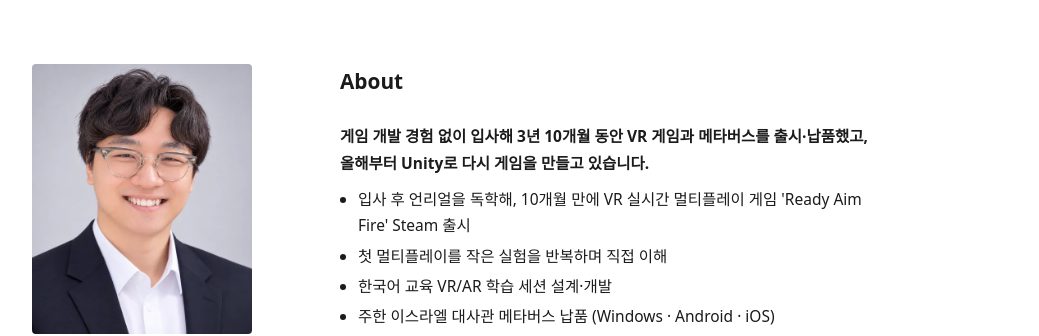
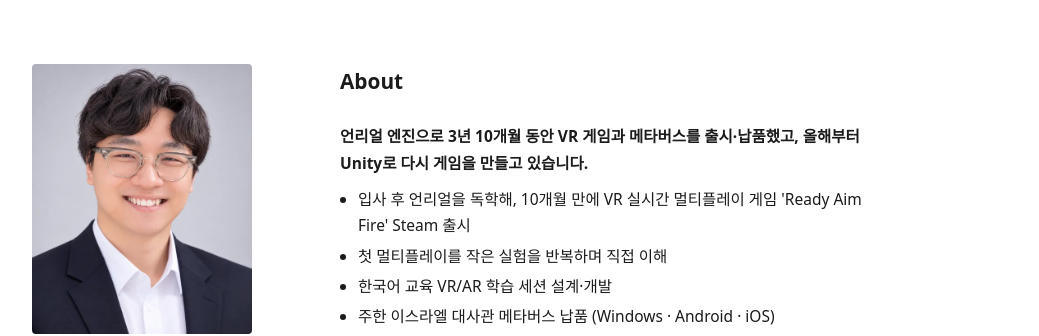
Before and after one commit to Enzeun/Enzeun.github.io, a plain HTML site: page index.html in a window 1280 px wide. Shown: the top 336 px of the page, without its empty margins (120-1159 px from the left). Drawn offline with Linux system fonts and the light colour scheme; a web font is replaced by a local one.

Commit message:
Update index.html

```diff
--- a/index.html
+++ b/index.html
@@ -174,7 +174,7 @@ window.addEventListener('afterprint',function(){var s=document.getElementById('p
   </div>
   <div class="about">
     <h2>About</h2>
-    <p class="lead-in">게임 개발 경험 없이 입사해 3년 10개월 동안 VR 게임과 메타버스를 출시·납품했고, 올해부터 Unity로 다시 게임을 만들고 있습니다.</p>
+    <p class="lead-in"> 언리얼 엔진으로 3년 10개월 동안 VR 게임과 메타버스를 출시·납품했고, 올해부터 Unity로 다시 게임을 만들고 있습니다.</p>
     <ul class="pts">
       <li>입사 후 언리얼을 독학해, 10개월 만에 VR 실시간 멀티플레이 게임 'Ready Aim Fire' Steam 출시</li>
       <li>첫 멀티플레이를 작은 실험을 반복하며 직접 이해</li>
```
